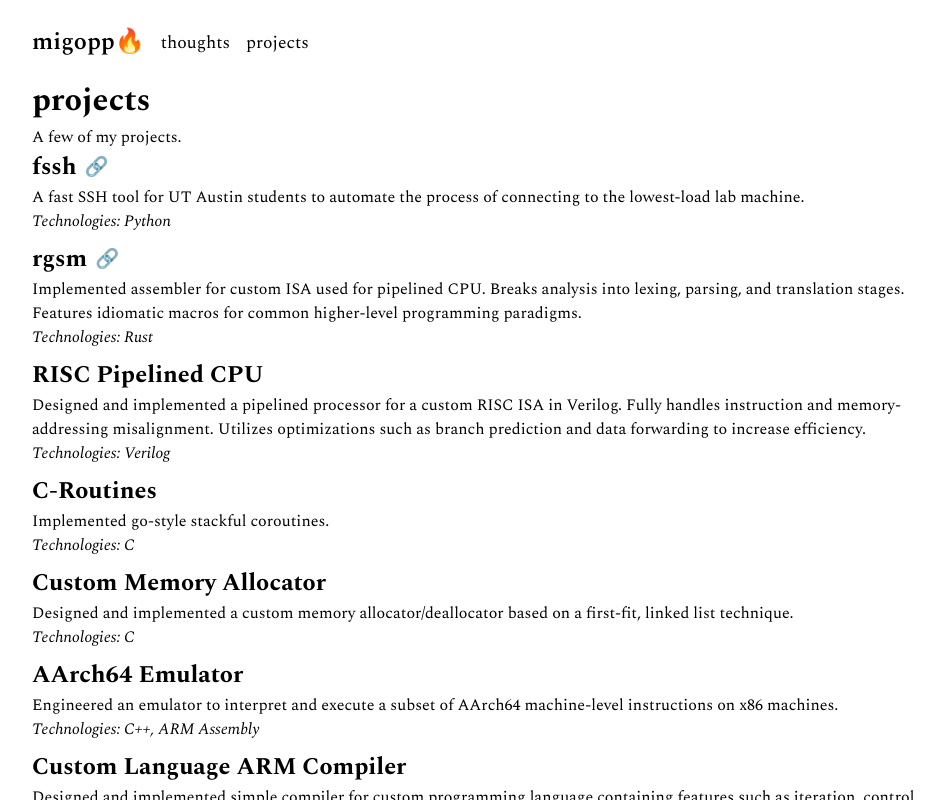
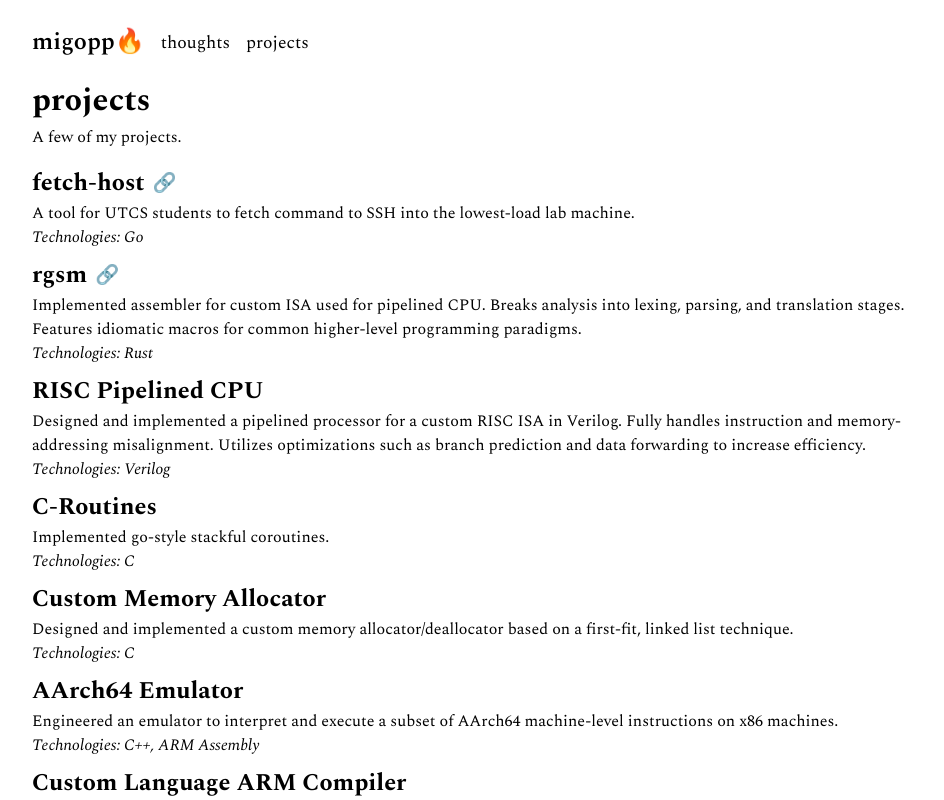
Before and after one commit to migopp/migopp.dev, a SvelteKit app: page /projects in a window 1280 px wide. Shown: the top 800 px of the page, without its empty margins (158-1102 px from the left). Built offline with nearby package versions, Linux system fonts and the light colour scheme.

Commit message:
Add fetch-host project

```diff
--- a/src/lib/projects.json
+++ b/src/lib/projects.json
@@ -1,10 +1,10 @@
 [
 	{
 		"id": 9,
-		"name": "fssh",
-		"description": "A fast SSH tool for UT Austin students to automate the process of connecting to the lowest-load lab machine.",
-		"technologies": "Python",
-		"link": "https://github.com/migopp/fssh"
+		"name": "fetch-host",
+		"description": "A tool for UTCS students to fetch command to SSH into the lowest-load lab machine.",
+		"technologies": "Go",
+		"link": "https://github.com/migopp/fetch-host"
 	},
 	{
 		"id": 8,
--- a/src/routes/projects/+page.svelte
+++ b/src/routes/projects/+page.svelte
@@ -8,6 +8,7 @@
 
 <h1>projects</h1>
 <p>A few of my projects.</p>
+<div id="projects-div">
 	{#each projects as project}
 		<div id="project">
 			<span id="title-line">
@@ -20,8 +21,13 @@
 			<p id="technologies">Technologies: {project.technologies}</p>
 		</div>
 	{/each}
+</div>
 
 <style>
+	#projects-div {
+		margin-top: 1rem;
+	}
+
 	#project {
 		margin-bottom: 0.5rem;
 	}
```
Lines whose indentation alone changed are shown as unchanged.
